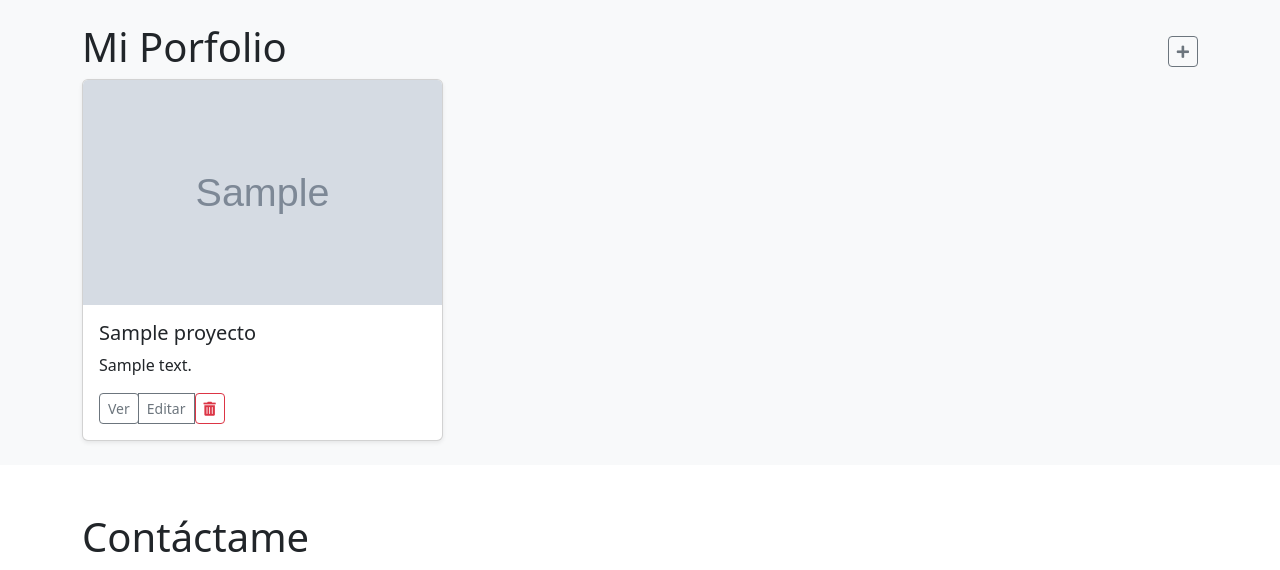
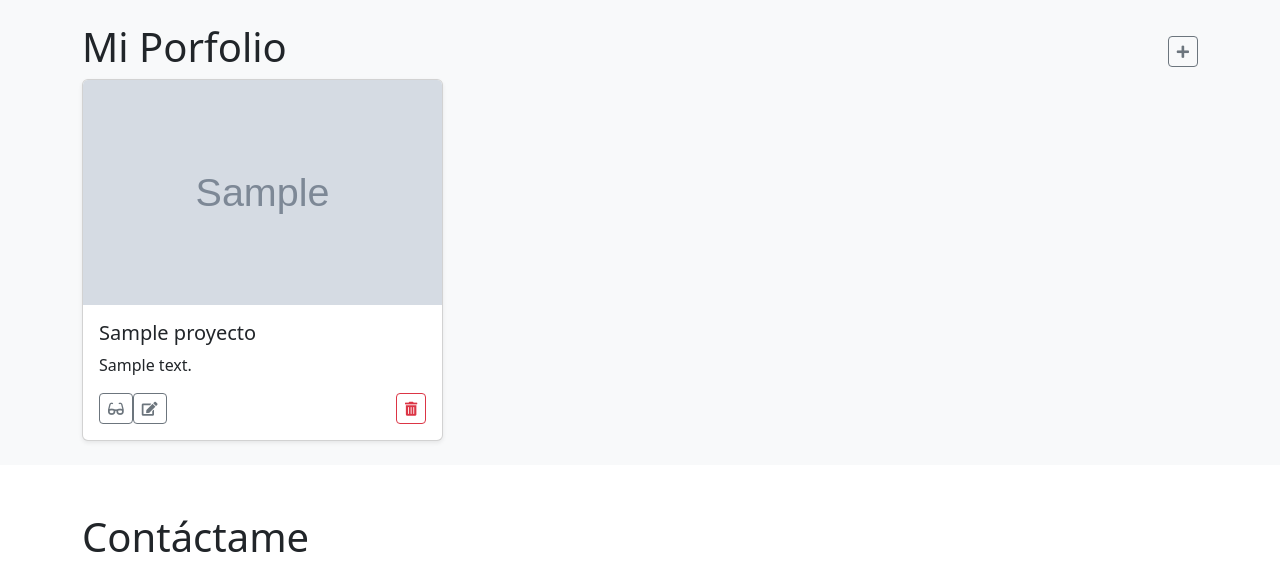
Before and after one commit to capaudaz/porfolio, a PHP site: page /index.php in a window 1280 px wide. Shown: the part 717-1287 px from the top of the page. Run offline with PHP 8.4, Linux system fonts and the light colour scheme; the visitor is signed in with stand-in values (Sample User, id 1); tables that the repository leaves empty or names only in its code hold one stand-in row (values such as "Sample post"); grey boxes marked "Sample" are stand-in pictures.

Commit message:
mejorar botones de cards

```diff
--- a/views/modulos/cards.php
+++ b/views/modulos/cards.php
@@ -26,16 +26,18 @@
                 <p class="card-text"><?php echo $proyecto['descripcion'];?></p>
                 <div class="d-flex justify-content-between align-items-center">
                   <div class="btn-group">
-                    <a href="<?php echo $proyecto['url']; ?>" target="_blank"><button type="button" class="btn btn-sm btn-outline-secondary">Ver</button></a>
+                    <a href="<?php echo $proyecto['url']; ?>" target="_blank"><button type="button" class="btn btn-sm btn-outline-secondary" title="Ver sitio"><i class="fas fa-glasses"></i></button></a>
 
                     <?php
                       if(isset($_SESSION["inicioSesion"])){
-                        echo "<button type='button' class='btn btn-sm btn-outline-secondary btnEditCard' idCard='".$proyecto['id']."' data-bs-toggle='modal' data-bs-target='#modalEditarTarjeta'>Editar</button>";
-                        echo "<a href='controllers/eliminar.php?id=".$proyecto['id']."' name='eliminarProyecto' id='eliminarProyecto'><button type='button' class='btn btn-sm btn-outline-danger ml-auto btnDeleteCard'><i class='fas fa-trash-alt'></i></button></a>";
+                        echo "<a><button type='button' class='btn btn-sm btn-outline-secondary btnEditCard' title='Editar tarjeta' idCard='".$proyecto['id']."' data-bs-toggle='modal' data-bs-target='#modalEditarTarjeta'><i class='fas fa-edit'></i></button></a>";
+                        echo "</div>";
+                        echo "<a href='controllers/eliminar.php?id=".$proyecto['id']."' name='eliminarProyecto' id='eliminarProyecto'><button type='button' class='btn btn-sm btn-outline-danger ml-auto btnDeleteCard' title='Eliminar tarjeta'><i class='fas fa-trash-alt'></i></button></a>";
+                      }else{
+                        echo "</div>";
                       };
                     ?>
 
-                  </div>
                 </div>
               </div>
             </div>
```
Also changed, not shown: views/pictures/img013.jpg (deleted).
